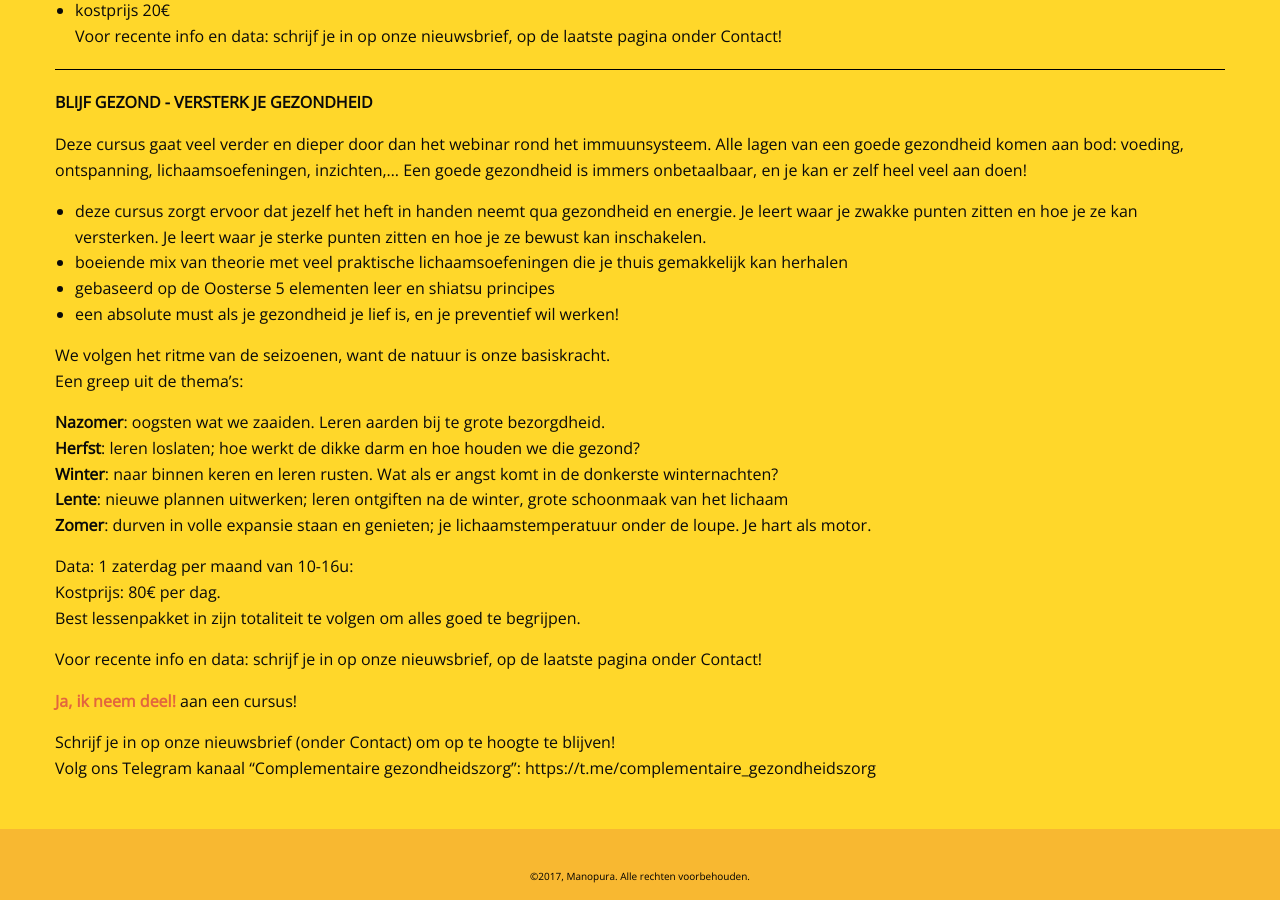
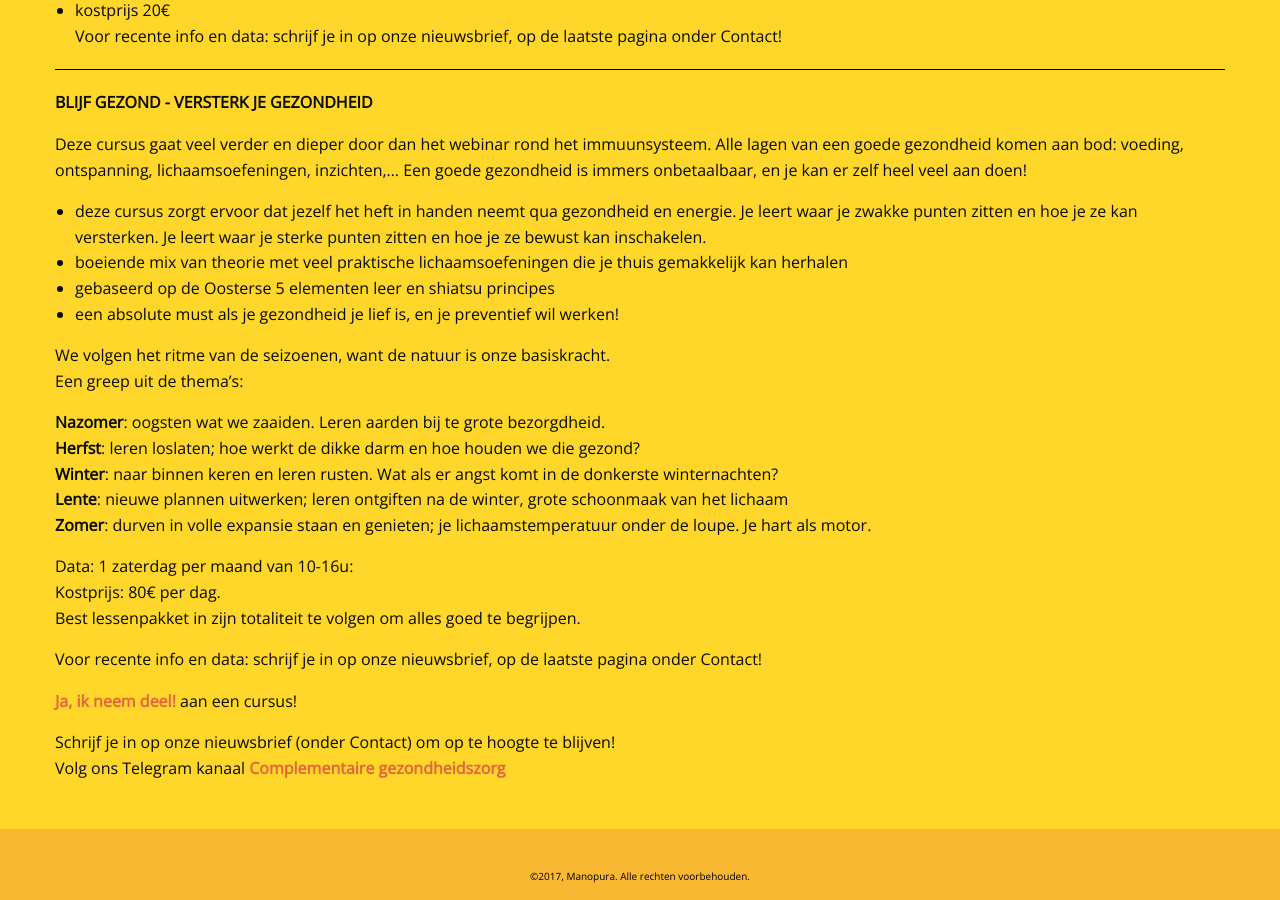
Before and after one commit to manopura/manopura.github.io, a Jekyll site: the page built from cursussen.md, in a window 1280 px wide and 900 px high, scrolled down 5622 px. Built offline with Jekyll 4.4.1, drawn with Linux system fonts in a browser that asks for light colours; nearby versions of some CDN libraries; our own code applies the rules of GitHub Pages for plain Markdown files.

Commit message:
Update cursussen.md

```diff
--- a/cursussen.md
+++ b/cursussen.md
@@ -189,4 +189,4 @@ Voor recente info en data: schrijf je in op onze nieuwsbrief, op de laatste pagi
 [**Ja, ik neem deel!**](mailto:marian@manopura.be) aan een cursus!
 
 Schrijf je in op onze nieuwsbrief (onder Contact) om op te hoogte te blijven!
-Volg ons Telegram kanaal "Complementaire gezondheidszorg": https://t.me/complementaire_gezondheidszorg
+Volg ons Telegram kanaal [**Complementaire gezondheidszorg**](https://t.me/complementaire_gezondheidszorg)
```
